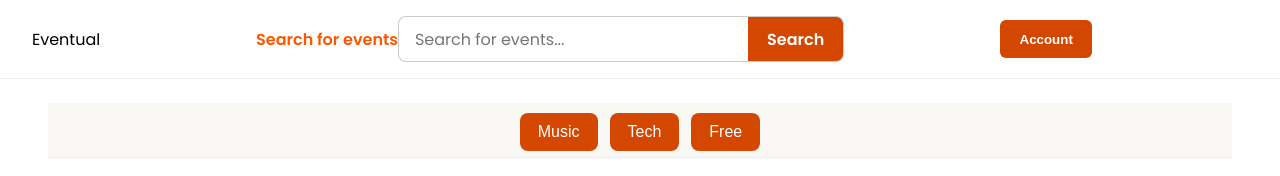
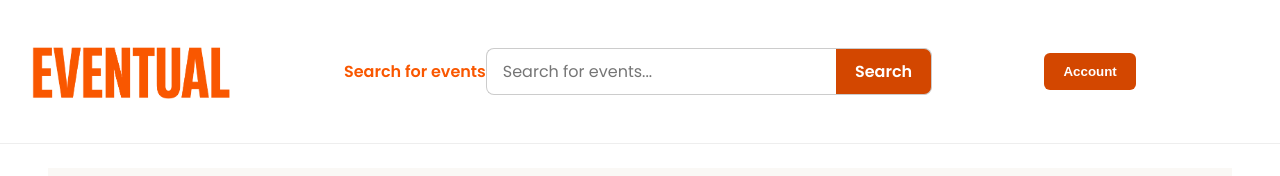
Before and after one commit to Nowhere4Nothing/Event-System_public, a React (Create React App) app: page / in a window 1280 px wide. Shown: the top 176 px of the page. Built offline with nearby package versions, Linux system fonts and the light colour scheme; no server answers.

Commit message:
Fixed logo and added navigation function
- Logo is now correct (img)
- Logo, when clicked, will navigate to the home page

```diff
--- a/src/components/Navbar.css
+++ b/src/components/Navbar.css
@@ -9,10 +9,21 @@
   position: relative;
 }
 
-.navbar-left .logo {
-  font-weight: 700;
-  font-size: 1.8rem;
+@font-face {
+  font-family: 'HeadingNow';
+  src: url('../assets/fonts/HeadingNowTrial-46Bold.ttf') format('truetype');
+}
+
+.logo {
+  font-size: 70px;
   color: #f95700;
+  font-family: 'HeadingNow', sans-serif;
+}
+
+.logo img{
+  width: 200px;
+  height: auto;
+
 }
 
 
--- a/src/components/Navbar.jsx
+++ b/src/components/Navbar.jsx
@@ -1,6 +1,7 @@
 import React, { useState, useEffect } from 'react';
 import './Navbar.css';
 import { useNavigate } from 'react-router-dom';
+import logo from '../assets/images/logo.png';
 
 function Navbar() {
     // store list of events from backend
@@ -68,7 +69,8 @@ function Navbar() {
   return (
     <nav className="navbar" role="navigation" aria-label="main navigation">
       <div className="logo" aria-label="Eventual home">
-          Eventual</div>
+        <img src={logo} alt="Logo" onClick={() => navigate('/')}/>
+      </div>
 
         {/*Searching input field*/}
       <form className="search-container" onSubmit={handleSearchSubmit}>
```
Also changed, not shown: src/assets/images/logo.png (added).
